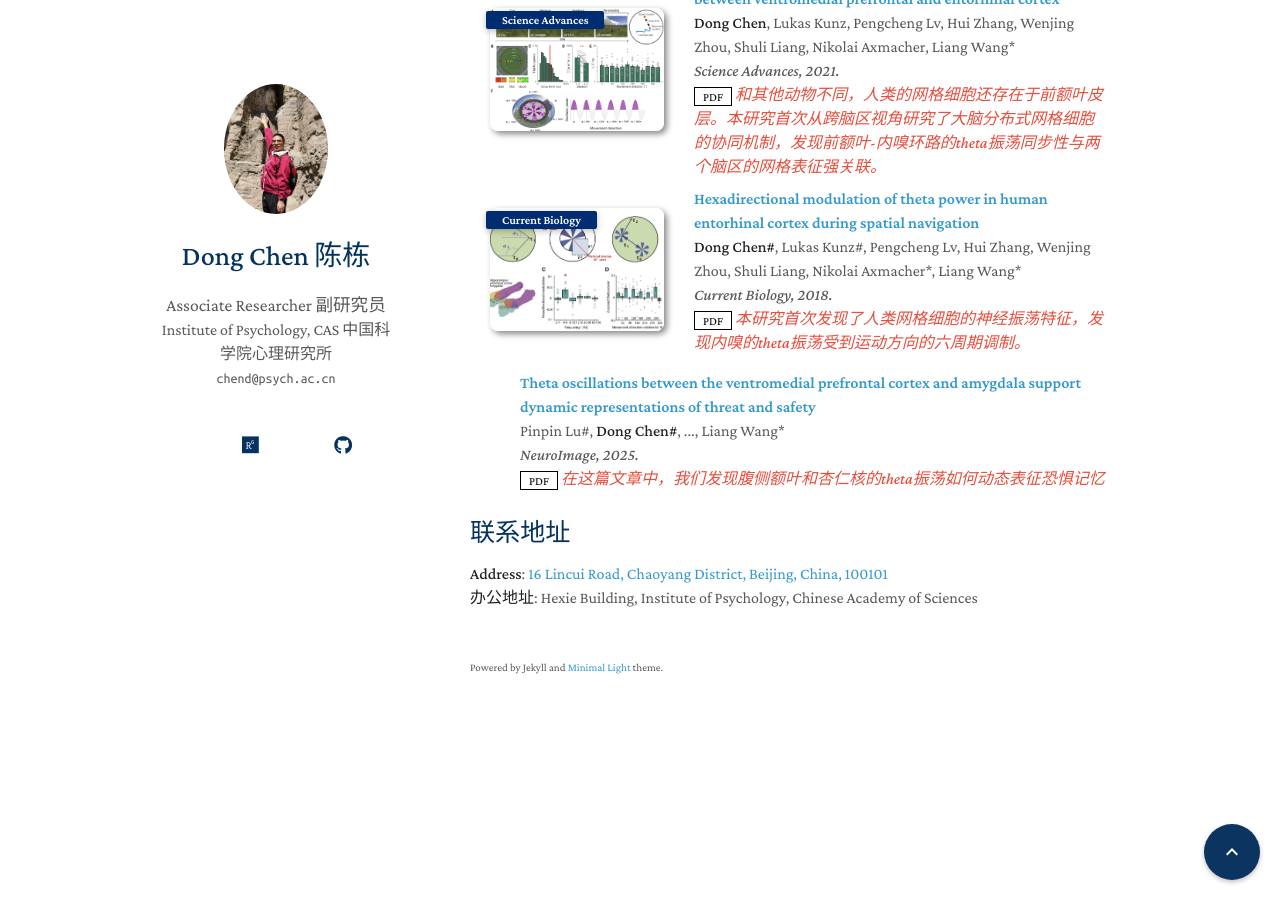
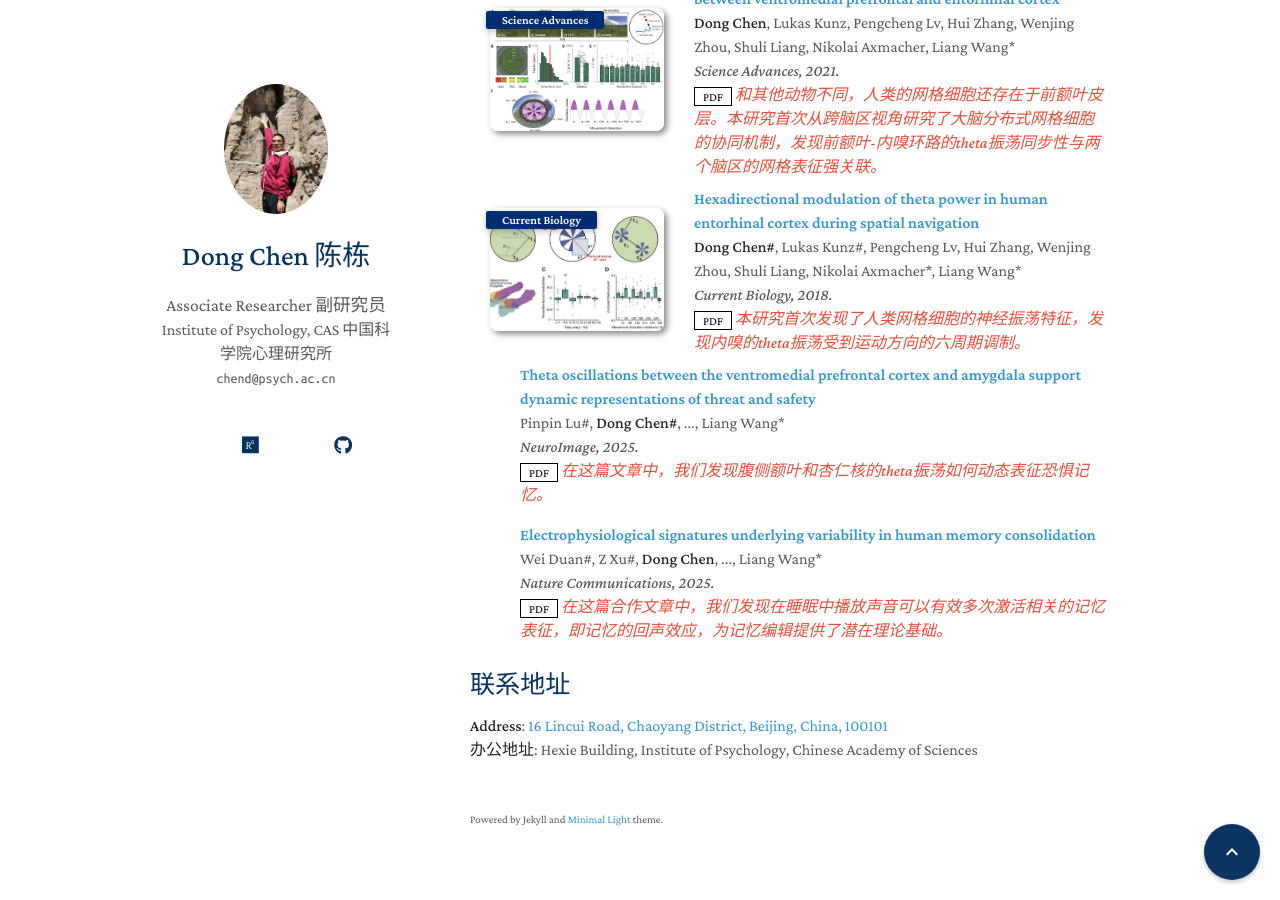
Before and after one commit to chendong567/chendong567.github.io, a Jekyll site: the page built from index.md, in a window 1280 px wide and 900 px high, scrolled down 1052 px. Built offline with Jekyll 4.4.1, drawn with Linux system fonts in a browser that asks for light colours; a style sheet for code colours, icons or effects is not loaded; our own code applies the rules of GitHub Pages for plain Markdown files.

Commit message:
Update publications.yml

```diff
--- a/_data/publications.yml
+++ b/_data/publications.yml
@@ -40,4 +40,10 @@ main:
     conference_short: NeuroImage
     conference: NeuroImage, 2025.
     pdf: https://www.sciencedirect.com/science/article/pii/S1053811925001661
-    notes: 在这篇文章中，我们发现腹侧额叶和杏仁核的theta振荡如何动态表征恐惧记忆
+    notes: 在这篇文章中，我们发现腹侧额叶和杏仁核的theta振荡如何动态表征恐惧记忆。
+  - title: Electrophysiological signatures underlying variability in human memory consolidation
+    authors: Wei Duan#, Z Xu#, <strong>Dong Chen</strong>, ..., Liang Wang*
+    conference_short:  Nature Communications
+    conference: Nature Communications, 2025.
+    pdf: https://www.nature.com/articles/s41467-025-57766-x
+    notes: 在这篇合作文章中，我们发现在睡眠中播放声音可以有效多次激活相关的记忆表征，即记忆的回声效应，为记忆编辑提供了潜在理论基础。
```
